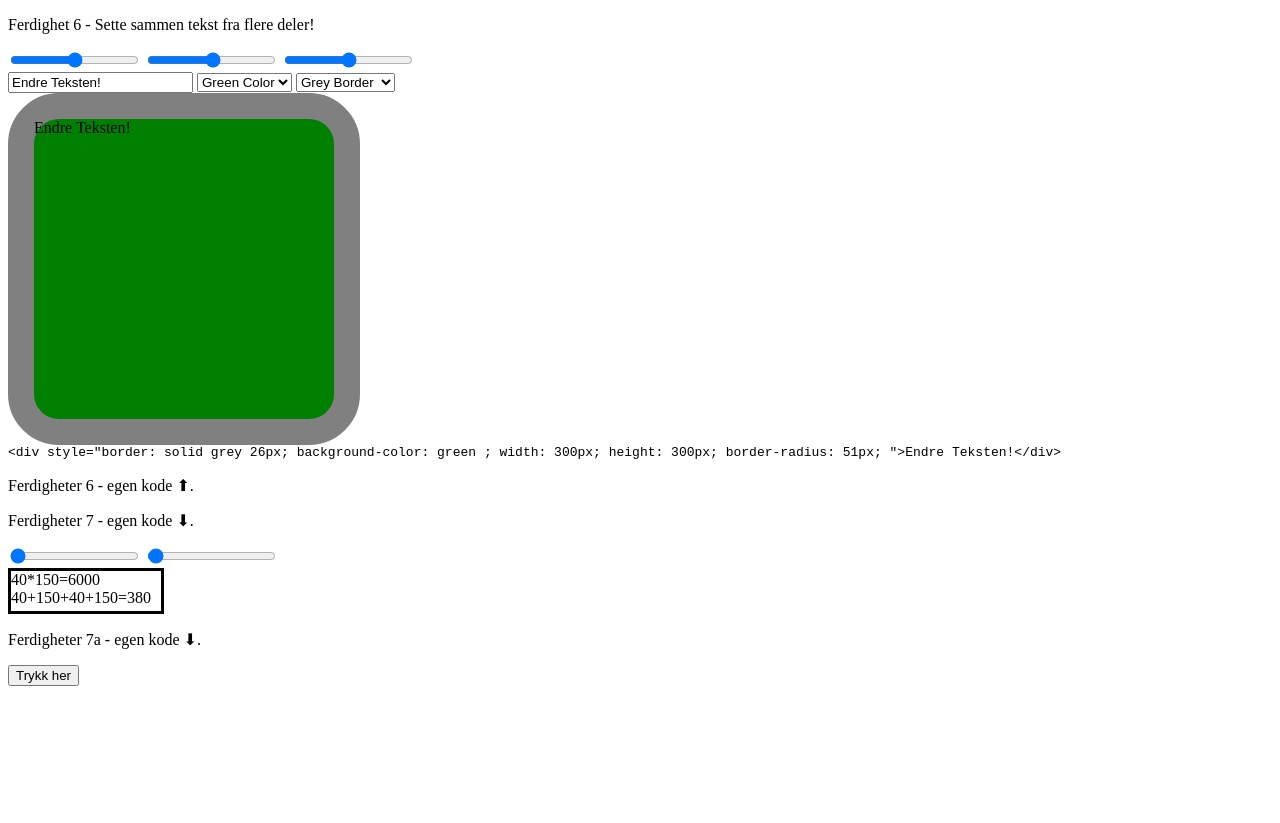
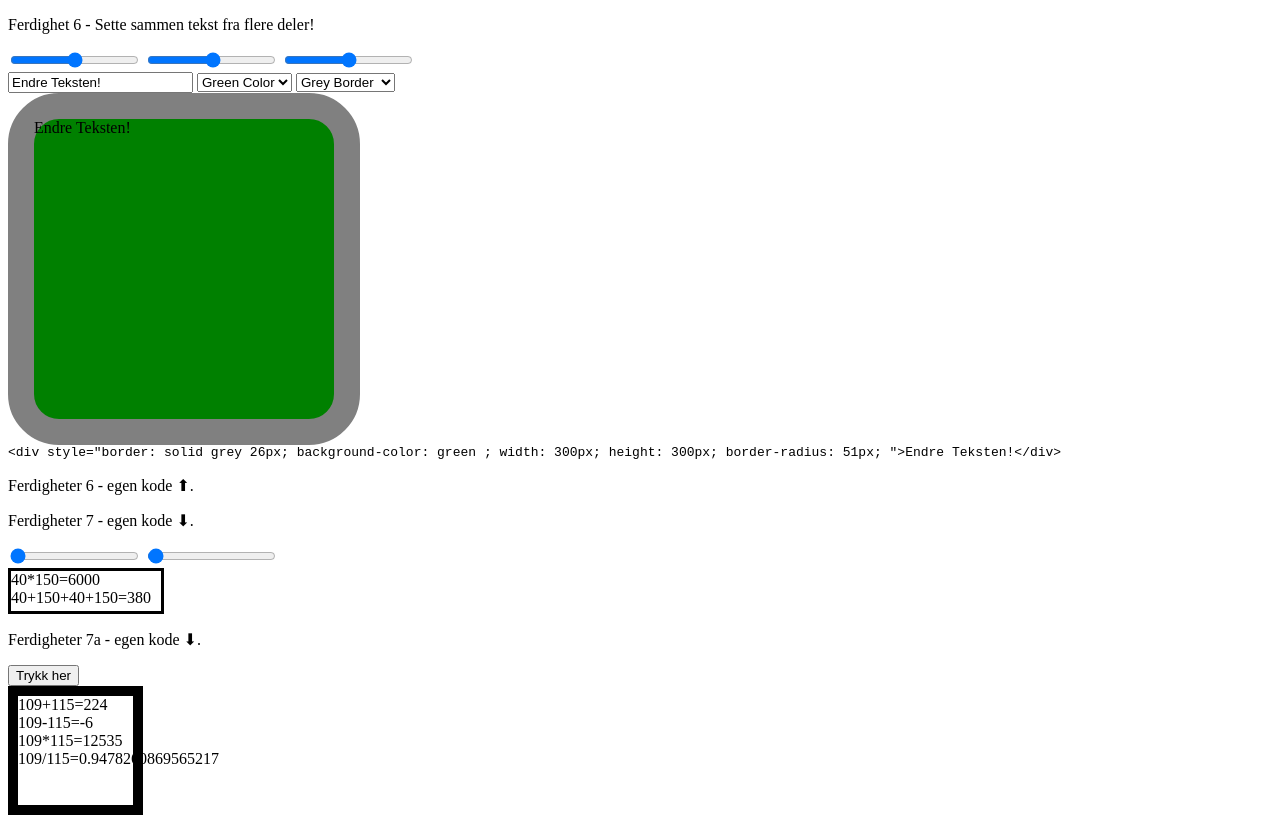
Before and after one commit to JoppeJr/Oppgaver-GetAcademy, a plain HTML site: page JavaScriptFerdighet6+7/index.html in a window 1280 px wide. Before the commit the page ends 800 px from the top, so only its background shows below. Drawn offline with Linux system fonts and the light colour scheme.

Commit message:
endret litt på oppgavene

```diff
--- a/JavaScriptFerdighet6/index.html
+++ b/JavaScriptFerdighet6+7/index.html
@@ -6,9 +6,6 @@
     <meta http-equiv="X-UA-Compatible" content="IE=edge">
     <meta name="viewport" content="width=device-width, initial-scale=1.0">
     <title>JavaScriptFerdighet6+7</title>
-    <style>
-
-    </style>
 
 </head>
 
@@ -50,7 +47,7 @@
             Ferdigheter 7a - egen kode ⬇.
         </p>
         <button id="get" onclick="runDiv()">Trykk her</button>
-        <div id="resultat7a"></div>
+        <div id="svar"></div>
 
         <script>
             var resultatDiv = document.getElementById('resultat');
@@ -99,29 +96,31 @@
                 var sum = height2 + width2 + height2 + width2;
                 var b = 'solid black; '
                 var border = 'border: ' + b + 'height: ' + height2 + 'px; ' + 'width: ' + width2 + 'px; ';
-                var style = 'style="' + border + '"'
+                var style = 'style=" ' + border + '"'
                 resultatMDiv.innerHTML = '<div ' + style + '>' + height2 + '*' + width2 + '=' + produkt + '<br/>' +
                     height2 + '+' + width2 + '+' + height2 + '+' + width2 + '=' + sum + '</div>';
             }
 
-            var resultat7aDiv = document.getElementById('resultat7a');
+            var svarDiv = document.getElementById('svar');
 
             runDiv();
 
             function runDiv() {
-                var height3 = 1 + Math.floor(Math.random() * 10)
-                var width3 = 1 + Math.floor(Math.random() * 10)
-                var border3 = 1 + Math.floor(Math.random() * 10)
-                var sum = height3 + width3;
+                var height3 = 100 + Math.floor(Math.random() * 20);
+                var width3 = 100 + Math.floor(Math.random() * 20);
+                var border3 = 10 + Math.floor(Math.random() * 5);
+                var sum2 = height3 + width3;
                 var differense = height3 - width3;
-                var produkt = height3 * width3;
+                var produkt2 = height3 * width3;
                 var kvotient = height3 / width3;
-                resultat7aDiv.innerHTML = '<div style="' + 'border: ' + 'solid black: ' + border3 + 'px; ' + 'height: ' + height3 + 'px; ' + 'width: ' + width3 + 'px; ' + '>' +
-                    border3 + 'px; ' + 'height: ' + height3 + 'px; ' + 'width: ' + width3 + 'px; ' + '<br/>'
-                height3 + '+' + width3 + '=' + sum + '<br/>' +
+                svarDiv.innerHTML = '<div style="' + 'border: ' + border3 + 'px solid black;' + 'height: ' + height3 + 'px; width: ' + width3 + 'px; ">' +
+                    height3 + '+' + width3 + '=' + sum2 + '<br/>' +
                     height3 + '-' + width3 + '=' + differense + '<br/>' +
-                    height3 + '*' + width3 + '=' + produkt + '<br/>' +
+                    height3 + '*' + width3 + '=' + produkt2 + '<br/>' +
                     height3 + '/' + width3 + '=' + kvotient + '</div>';
+                console.log(border3)
+                console.log(height3)
+                console.log(width3)
             }
         </script>
 
```
Also changed, not shown: JavaScriptFerdighet8/index.html (added).
